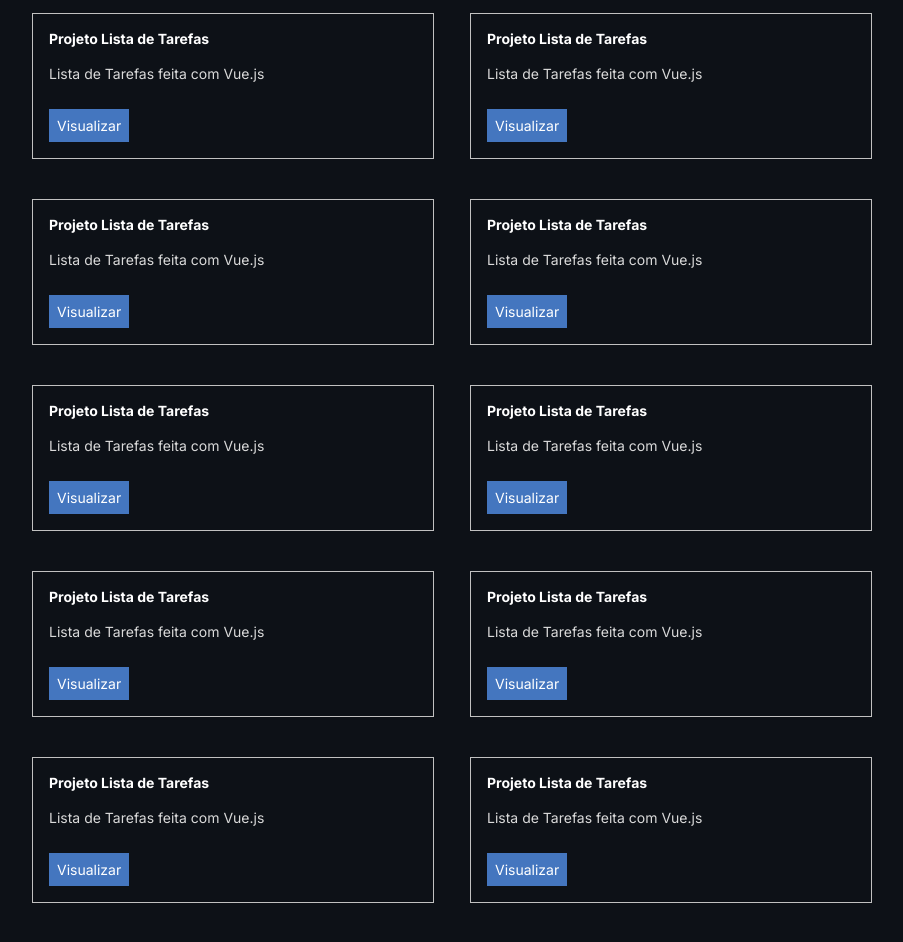
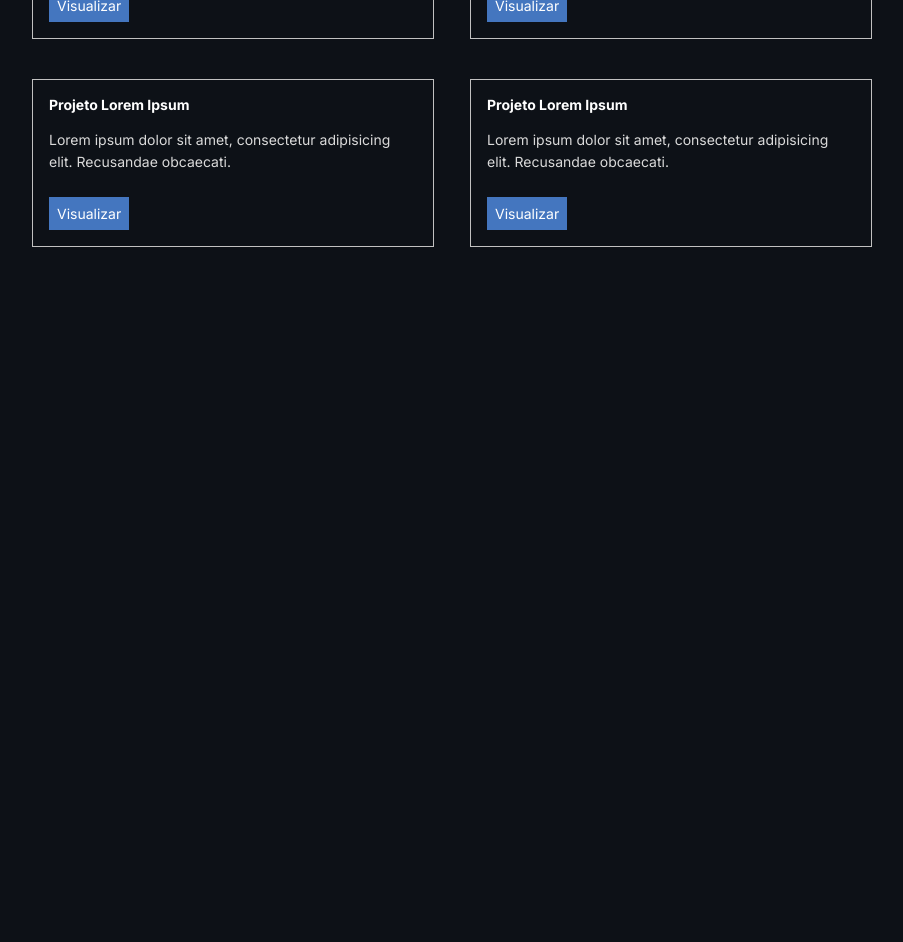
Before and after one commit to devMahaw/github_page, a React (Create React App) app: page / in a window 1280 px wide. Shown: the part 1020-1962 px from the top of the page, without its empty margins (280-1183 px from the left). After the commit the page ends 1347 px from the top, so only its background shows below. Built offline with nearby package versions, Linux system fonts and the light colour scheme.

Commit message:
feat: sidebar style included

```diff
--- a/src/components/Project/index.tsx
+++ b/src/components/Project/index.tsx
@@ -4,8 +4,11 @@
 
 const Project = () => (
   <Card>
-    <Title>Projeto Lista de Tarefas</Title>
-    <Text type="secondary">Lista de Tarefas feita com Vue.js</Text>
+    <Title>Projeto Lorem Ipsum</Title>
+    <Text type="secondary">
+      Lorem ipsum dolor sit amet, consectetur adipisicing elit. Recusandae
+      obcaecati.
+    </Text>
     <LinkBotao>Visualizar</LinkBotao>
   </Card>
 );
--- a/src/containers/Projects/index.tsx
+++ b/src/containers/Projects/index.tsx
@@ -30,30 +30,6 @@
       <li>
         <Project />
       </li>
-      <li>
-        <Project />
-      </li>
-      <li>
-        <Project />
-      </li>
-      <li>
-        <Project />
-      </li>
-      <li>
-        <Project />
-      </li>
-      <li>
-        <Project />
-      </li>
-      <li>
-        <Project />
-      </li>
-      <li>
-        <Project />
-      </li>
-      <li>
-        <Project />
-      </li>
     </List>
   </section>
 );
```
